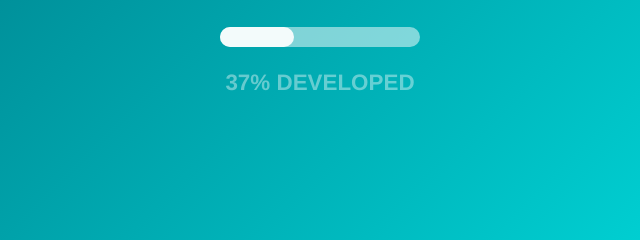
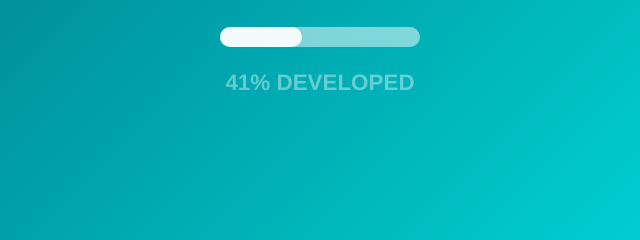
Before and after one commit to nilmus/golpe2084, a plain HTML site: page index.html in a window 1280 px wide. Shown: the part 538-778 px from the top of the page, 320-960 px from the left. Drawn offline with Linux system fonts and the light colour scheme.

Commit message:
Update index.html 41

```diff
--- a/index.html
+++ b/index.html
@@ -60,7 +60,7 @@
 
         .loading-progress {
             height: 100%;
-            width: 37%; /* Adjust width for progress */
+            width: 41%; /* Adjust width for progress */
             background-color: rgba(255, 255, 255, 0.9);
             border-radius: 10px;
         }
@@ -107,7 +107,7 @@
         <div class="loading-bar">
             <div class="loading-progress"></div>
         </div>
-        <h2 class="loading-text">37% developed</h2>
+        <h2 class="loading-text">41% developed</h2>
     </div>
 </body>
 
```
